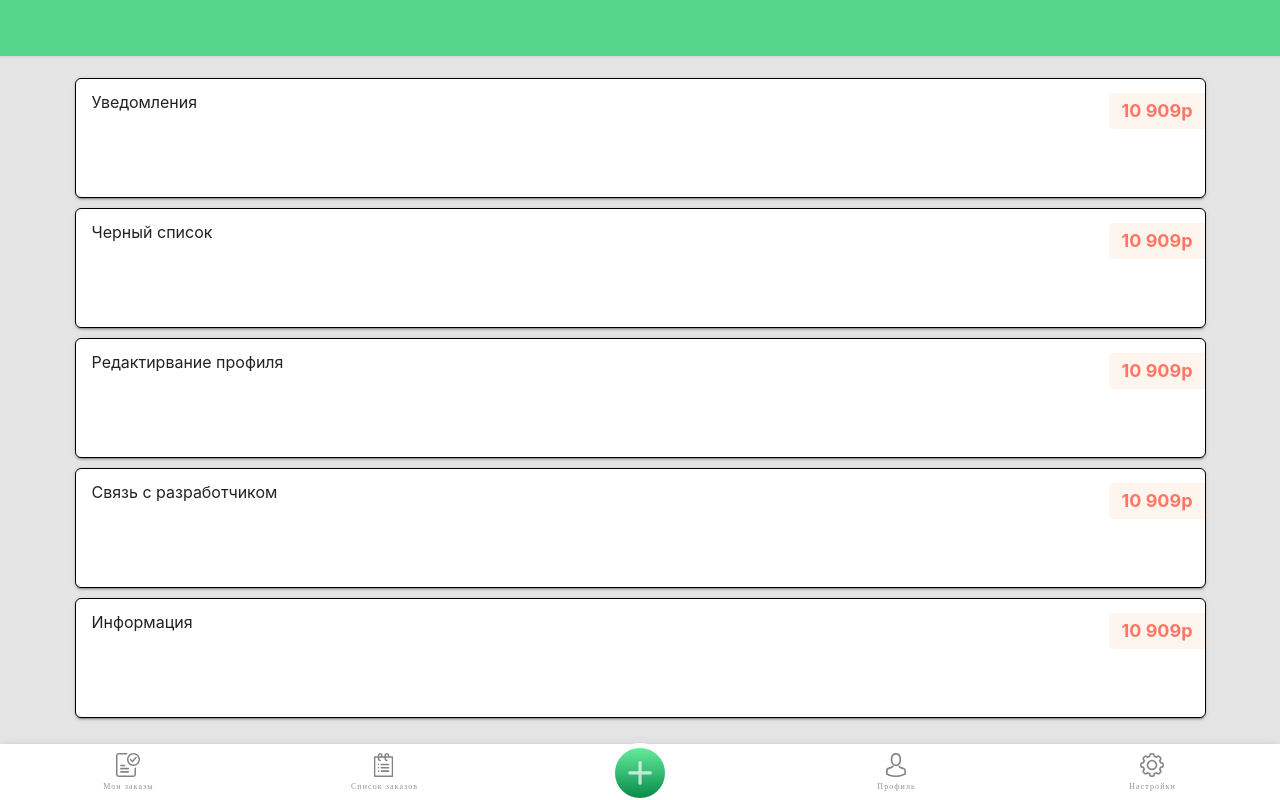
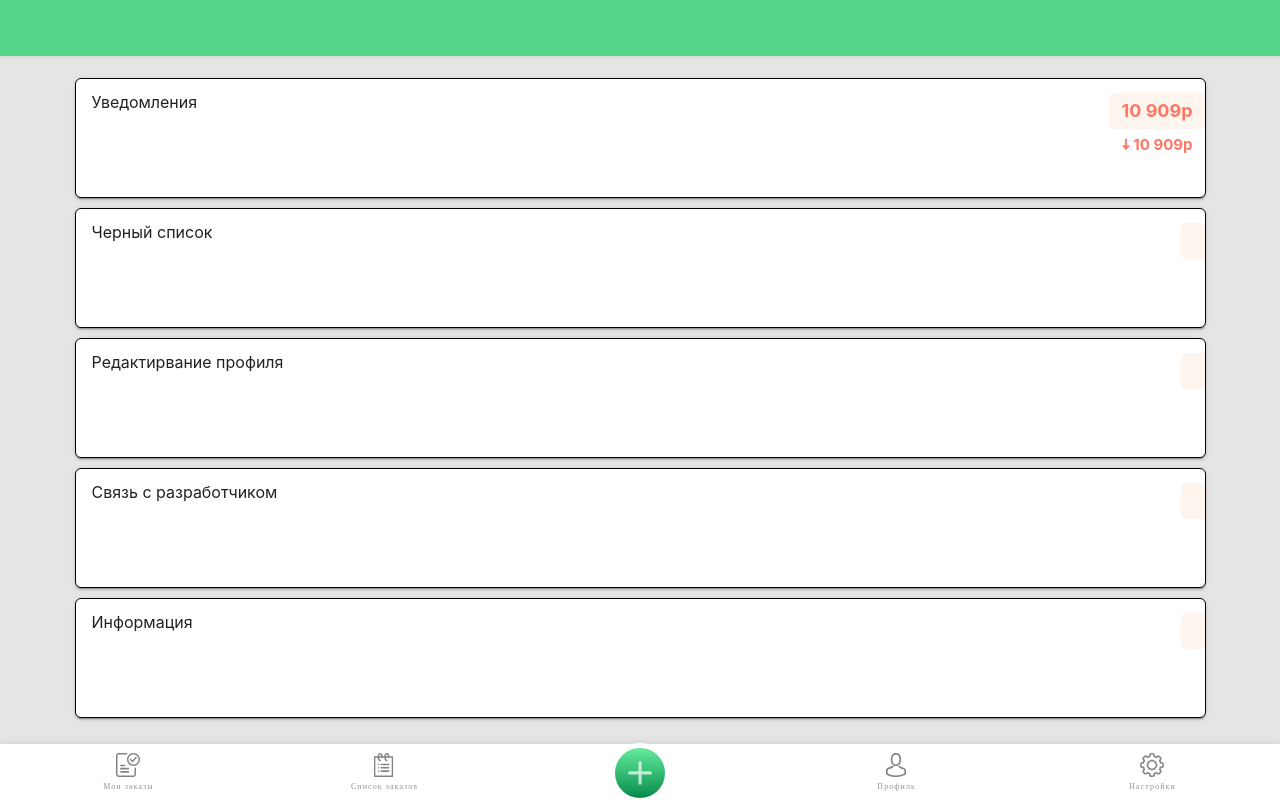
Before and after one commit to Rozenwald/Olyv, a Vue app: page /SpisokZakazov in a window 1280 px wide. Built offline with nearby package versions, Linux system fonts and the light colour scheme.

Commit message:
OrderCard2

```diff
--- a/src/store/modules/bottomNavigaion.js
+++ b/src/store/modules/bottomNavigaion.js
@@ -5,7 +5,7 @@ const getters = {
 const state = {
   items: [
     { title: 'Мои заказы', icon: '$vuetify.icons.my_orders', routeName: 'MoiZakazi' },
-    { title: 'Список заказов', icon: '$vuetify.icons.orders_list', routeName: 'Registration' },
+    { title: 'Список заказов', icon: '$vuetify.icons.orders_list', routeName: 'SpisokZakazov' },
     { title: '', icon: '$vuetify.icons.plus' },
     { title: 'Профиль', icon: '$vuetify.icons.user', routeName: 'profile' },
     { title: 'Настройки', icon: '$vuetify.icons.setting', routeName: 'setting' },
--- a/src/views/MoiZakazi.vue
+++ b/src/views/MoiZakazi.vue
@@ -16,8 +16,6 @@ export default {
       { title: 'Редактирвание профиля', cost: '10 909р', id: 3 },
       { title: 'Связь с разработчиком', cost: '10 909р', id: 4 },
       { title: 'Информация', cost: '10 909р', id: 5 },
-      { title: 'Уведомления', cost: '10 909р', id: 6 },
-      { title: 'Черный список', cost: '10 909р', id: 7 },
     ],
   }),
   components: {
--- a/src/views/OrderCard2.vue
+++ b/src/views/OrderCard2.vue
@@ -4,21 +4,72 @@
             )
                 #TextOrderContainer
                     #TextOrder {{title}}
-
-                    #cost {{cost}}
+                    #ContainerCost
+                        #cost1 {{cost1}}
+                        #cost2 {{cost2}}
 </template>
 
 <script>
 export default {
-  name: 'OrderCard1',
+  name: 'OrderCard2',
   props: {
     title: String,
-    cost: String,
+    cost1: String,
+    cost2: String,
   },
 };
 </script>
 
 <style lang="stylus" scoped>
+    #ContainerCost{
+        justify-content center
+        height 72px;
+        max-width content
+        padding 0px;
+        text-align: center;
+        vertical-align middle
+    }
+    #cost1{
+        display block
+        height 36px
+        line-height 22px
+        font-weight: bold;
+        font-family: Inter;
+        font-style: normal;
+        color #FE7664
+        padding-left 12px
+        padding-right 12px
+        padding-top 7px
+        padding-bottom 7px
+        position absolute
+
+        background-color #FEF5EE
+        border none
+        border-radius 5px 0px 0px 5px
+        font-size: 18px
+        right 0
+        top 14px
+    }
+    #cost2{
+        display block
+        height 20px
+        line-height 18px
+        font-weight: bold;
+        font-family: Inter;
+        font-style: normal;
+        color #FE7664
+        padding-left 12px
+        padding-right 12px
+        padding-top 7px
+        padding-bottom 7px
+        position absolute
+
+        border none
+        border-radius 5px 0px 0px 5px
+        font-size: 15px
+        right 0
+        top 50px
+    }
 
     #TextOrderContainer{
         width 100%
@@ -49,26 +100,6 @@ export default {
         font-size: 16px
         left  16px
         top 11px
-    }
-    #cost{
-        height 36px
-        line-height 22px
-        font-weight: bold;
-        font-family: Inter;
-        font-style: normal;
-        color #FE7664
-        padding-left 12px
-        padding-right 12px
-        padding-top 7px
-        padding-bottom 7px
-        position absolute
-
-        background-color #FEF5EE
-        border none
-        border-radius 5px 0px 0px 5px
-        font-size: 18px
-        right 0
-        top 14px
     }
 
     #Toolbar{
@@ -122,14 +153,5 @@ export default {
         background-color #d9d9d9
         margin-top 7px
     }
-    .container{
-        justify-content center
-        position relative
-        width 100%;
-        height 100%;
-        padding 0px;
-        text-align: center;
-        vertical-align middle
-    }
 
 </style>
--- a/src/views/SpisokZakazov.vue
+++ b/src/views/SpisokZakazov.vue
@@ -1,17 +1,27 @@
 <template lang='pug'>
     .container
-      OrderCard1(v-for='item in items' :key='item.id' :title='item.title' :cost='item.cost')
+      OrderCard2(
+        v-for='item in items'
+        :key='item.id'
+        :title='item.title'
+        :cost1='item.cost1'
+        :cost2='item.cost2')
 </template>
 
 <script>
 
-import OrderCard1 from './OrderCard2.vue';
+import OrderCard2 from './OrderCard2.vue';
 
 export default {
   name: 'OrderCard',
   data: () => ({
     items: [
-      { title: 'Уведомления', cost: '10 909р', id: 1 },
+      {
+        title: 'Уведомления',
+        cost1: '10 909р',
+        cost2: '🠇 10 909р',
+        id: 1,
+      },
       { title: 'Черный список', cost: '10 909р', id: 2 },
       { title: 'Редактирвание профиля', cost: '10 909р', id: 3 },
       { title: 'Связь с разработчиком', cost: '10 909р', id: 4 },
@@ -19,7 +29,7 @@ export default {
     ],
   }),
   components: {
-    OrderCard1,
+    OrderCard2,
   },
 };
 </script>
```
